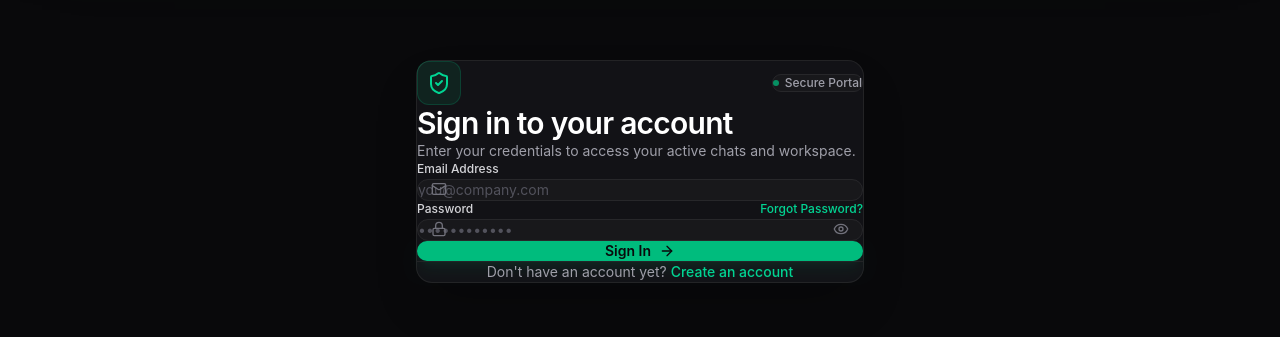
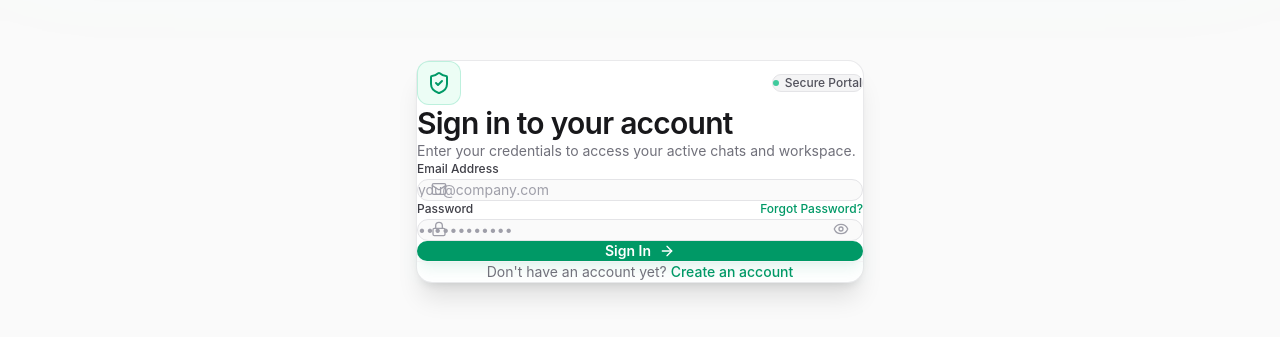
Before and after one commit to Rajiv808/RB-CHAT, a React (Vite) app in the folder client/: page /login in a window 1280 px wide. Shown: the part 229-566 px from the top of the page. Built offline with nearby package versions, Linux system fonts and the light colour scheme; no server answers.

Commit message:
Update server debug

```diff
--- a/client/src/pages/Login.jsx
+++ b/client/src/pages/Login.jsx
@@ -25,9 +25,9 @@ const Login = () => {
 
       toast.success("Welcome back! Loading your chats...", {
         style: {
-          background: "#18181b",
-          color: "#fff",
-          border: "1px solid #27272a",
+          background: "#ffffff",
+          color: "#18181b",
+          border: "1px solid #e4e4e7",
         },
       });
 
@@ -38,9 +38,9 @@ const Login = () => {
       if (message.toLowerCase().includes("verify")) {
         toast.error("Please verify your email first.", {
           style: {
-            background: "#18181b",
-            color: "#f87171",
-            border: "1px solid #7f1d1d",
+            background: "#ffffff",
+            color: "#dc2626",
+            border: "1px solid #fecaca",
           },
         });
 
@@ -55,9 +55,9 @@ const Login = () => {
 
       toast.error(message || "Invalid email or password", {
         style: {
-          background: "#18181b",
-          color: "#f87171",
-          border: "1px solid #7f1d1d",
+          background: "#ffffff",
+          color: "#dc2626",
+          border: "1px solid #fecaca",
         },
       });
     }
@@ -69,21 +69,21 @@ const Login = () => {
   };
 
   return (
-    <div className="min-h-screen w-full flex items-center justify-center bg-[#09090b] relative overflow-hidden px-4 sm:px-6 lg:px-8 py-8 sm:py-12 font-sans text-zinc-100 antialiased selection:bg-emerald-500 selection:text-zinc-950">
+    <div className="min-h-screen w-full flex items-center justify-center bg-zinc-50 relative overflow-hidden px-4 sm:px-6 lg:px-8 py-8 sm:py-12 font-sans text-zinc-900 antialiased selection:bg-emerald-500 selection:text-white">
 
       {/* Subtle Minimalist Gradients */}
-      <div className="pointer-events-none absolute top-0 left-1/2 -translate-x-1/2 w-full max-w-7xl h-[400px] bg-gradient-to-b from-emerald-500/5 via-transparent to-transparent blur-3xl" />
+      <div className="pointer-events-none absolute top-0 left-1/2 -translate-x-1/2 w-full max-w-7xl h-[400px] bg-gradient-to-b from-emerald-500/10 via-transparent to-transparent blur-3xl" />
 
       {/* Clean Minimal Card */}
-      <div className="w-full max-w-md bg-[#121216] border border-zinc-800/80 rounded-2xl p-8 sm:p-10 shadow-2xl relative z-10 transition-all duration-300">
+      <div className="w-full max-w-md bg-white border border-zinc-200/80 rounded-2xl p-8 sm:p-10 shadow-xl relative z-10 transition-all duration-300">
 
         {/* Top Header Badge & Logo */}
         <div className="flex items-center justify-between mb-8">
-          <div className="inline-flex items-center justify-center w-11 h-11 rounded-xl bg-emerald-500/10 border border-emerald-500/20 text-emerald-400">
+          <div className="inline-flex items-center justify-center w-11 h-11 rounded-xl bg-emerald-50 border border-emerald-500/20 text-emerald-600">
             <ShieldCheck className="w-6 h-6" />
           </div>
 
-          <div className="inline-flex items-center gap-1.5 px-3 py-1 rounded-full bg-zinc-900 border border-zinc-800 text-zinc-400 text-xs font-medium">
+          <div className="inline-flex items-center gap-1.5 px-3 py-1 rounded-full bg-zinc-100 border border-zinc-200 text-zinc-600 text-xs font-medium">
             <span className="w-1.5 h-1.5 rounded-full bg-emerald-500 animate-pulse" />
             <span>Secure Portal</span>
           </div>
@@ -91,10 +91,10 @@ const Login = () => {
 
         {/* Hero Header */}
         <div className="text-left mb-8">
-          <h1 className="text-2xl sm:text-3xl font-semibold tracking-tight text-white mb-2">
+          <h1 className="text-2xl sm:text-3xl font-semibold tracking-tight text-zinc-900 mb-2">
             Sign in to your account
           </h1>
-          <p className="text-sm text-zinc-400 font-normal">
+          <p className="text-sm text-zinc-500 font-normal">
             Enter your credentials to access your active chats and workspace.
           </p>
         </div>
@@ -104,20 +104,20 @@ const Login = () => {
 
           {/* Email Input */}
           <div>
-            <label className="block text-xs font-medium text-zinc-300 mb-2">
+            <label className="block text-xs font-medium text-zinc-700 mb-2">
               Email Address
             </label>
             <div className="relative group">
-              <Mail className="absolute left-3.5 top-1/2 -translate-y-1/2 w-4 h-4 text-zinc-500 group-focus-within:text-emerald-400 transition-colors pointer-events-none" />
+              <Mail className="absolute left-3.5 top-1/2 -translate-y-1/2 w-4 h-4 text-zinc-400 group-focus-within:text-emerald-600 transition-colors pointer-events-none" />
               <input
                 type="email"
                 placeholder="you@company.com"
                 autoComplete="email"
-                className={`w-full bg-[#18181b] border ${
+                className={`w-full bg-zinc-50 border ${
                   errors.email
                     ? "border-rose-500 focus:ring-rose-500/20"
-                    : "border-zinc-800 focus:border-emerald-500 focus:ring-emerald-500/10"
-                } rounded-xl py-3 pl-11 pr-4 text-zinc-100 placeholder-zinc-600 text-sm focus:outline-none focus:ring-2 transition-all duration-200`}
+                    : "border-zinc-200 focus:border-emerald-500 focus:ring-emerald-500/10"
+                } rounded-xl py-3 pl-11 pr-4 text-zinc-900 placeholder-zinc-400 text-sm focus:outline-none focus:ring-2 transition-all duration-200`}
                 {...register("email", {
                   required: "Email is required",
                   pattern: {
@@ -128,35 +128,35 @@ const Login = () => {
               />
             </div>
             {errors.email && (
-              <p className="text-xs text-rose-400 font-medium mt-1.5">{errors.email.message}</p>
+              <p className="text-xs text-rose-500 font-medium mt-1.5">{errors.email.message}</p>
             )}
           </div>
 
           {/* Password Input */}
           <div>
             <div className="flex justify-between items-center mb-2">
-              <label className="text-xs font-medium text-zinc-300">
+              <label className="text-xs font-medium text-zinc-700">
                 Password
               </label>
               <button
                 type="button"
                 onClick={handleForgotPassword}
-                className="text-xs font-medium text-emerald-400 hover:text-emerald-300 transition-colors focus:outline-none"
+                className="text-xs font-medium text-emerald-600 hover:text-emerald-500 transition-colors focus:outline-none"
               >
                 Forgot Password?
               </button>
             </div>
             <div className="relative group">
-              <Lock className="absolute left-3.5 top-1/2 -translate-y-1/2 w-4 h-4 text-zinc-500 group-focus-within:text-emerald-400 transition-colors pointer-events-none" />
+              <Lock className="absolute left-3.5 top-1/2 -translate-y-1/2 w-4 h-4 text-zinc-400 group-focus-within:text-emerald-600 transition-colors pointer-events-none" />
               <input
                 type={showPassword ? "text" : "password"}
                 placeholder="••••••••••••"
                 autoComplete="current-password"
-                className={`w-full bg-[#18181b] border ${
+                className={`w-full bg-zinc-50 border ${
                   errors.password
                     ? "border-rose-500 focus:ring-rose-500/20"
-                    : "border-zinc-800 focus:border-emerald-500 focus:ring-emerald-500/10"
-                } rounded-xl py-3 pl-11 pr-11 text-zinc-100 placeholder-zinc-600 text-sm focus:outline-none focus:ring-2 transition-all duration-200`}
+                    : "border-zinc-200 focus:border-emerald-500 focus:ring-emerald-500/10"
+                } rounded-xl py-3 pl-11 pr-11 text-zinc-900 placeholder-zinc-400 text-sm focus:outline-none focus:ring-2 transition-all duration-200`}
                 {...register("password", {
                   required: "Password is required",
                 })}
@@ -164,14 +164,14 @@ const Login = () => {
               <button
                 type="button"
                 onClick={() => setShowPassword(!showPassword)}
-                className="absolute right-3.5 top-1/2 -translate-y-1/2 text-zinc-500 hover:text-zinc-300 transition-colors p-1"
+                className="absolute right-3.5 top-1/2 -translate-y-1/2 text-zinc-400 hover:text-zinc-600 transition-colors p-1"
                 aria-label={showPassword ? "Hide password" : "Show password"}
               >
                 {showPassword ? <EyeOff className="w-4 h-4" /> : <Eye className="w-4 h-4" />}
               </button>
             </div>
             {errors.password && (
-              <p className="text-xs text-rose-400 font-medium mt-1.5">{errors.password.message}</p>
+              <p className="text-xs text-rose-500 font-medium mt-1.5">{errors.password.message}</p>
             )}
           </div>
 
@@ -179,10 +179,10 @@ const Login = () => {
           <button
             type="submit"
             disabled={isSubmitting}
-            className="w-full mt-2 py-3 px-4 bg-emerald-500 hover:bg-emerald-400 text-zinc-950 font-semibold text-sm rounded-xl shadow-lg shadow-emerald-500/10 active:scale-[0.99] transition-all duration-200 disabled:opacity-50 disabled:cursor-not-allowed flex items-center justify-center gap-2 group cursor-pointer"
+            className="w-full mt-2 py-3 px-4 bg-emerald-600 hover:bg-emerald-500 text-white font-semibold text-sm rounded-xl shadow-lg shadow-emerald-600/10 active:scale-[0.99] transition-all duration-200 disabled:opacity-50 disabled:cursor-not-allowed flex items-center justify-center gap-2 group cursor-pointer"
           >
             {isSubmitting ? (
-              <div className="w-5 h-5 border-2 border-zinc-950/30 border-t-zinc-950 rounded-full animate-spin" />
+              <div className="w-5 h-5 border-2 border-white/30 border-t-white rounded-full animate-spin" />
             ) : (
               <>
                 <span>Sign In</span>
@@ -193,12 +193,12 @@ const Login = () => {
         </form>
 
         {/* Footer Link */}
-        <div className="mt-8 text-center border-t border-zinc-800/80 pt-6">
-          <p className="text-sm text-zinc-400">
+        <div className="mt-8 text-center border-t border-zinc-100 pt-6">
+          <p className="text-sm text-zinc-500">
             Don't have an account yet?{" "}
             <Link
               to="/register"
-              className="font-medium text-emerald-400 hover:text-emerald-300 transition-colors ml-1"
+              className="font-medium text-emerald-600 hover:text-emerald-500 transition-colors ml-1"
             >
               Create an account
             </Link>
--- a/client/src/pages/Register.jsx
+++ b/client/src/pages/Register.jsx
@@ -30,9 +30,9 @@ const Register = () => {
     if (!formData.name || !formData.email || !formData.password) {
       return toast.error("Please fill all fields", {
         style: {
-          background: "#18181b",
-          color: "#f87171",
-          border: "1px solid #7f1d1d",
+          background: "#ffffff",
+          color: "#dc2626",
+          border: "1px solid #fecaca",
         },
       });
     }
@@ -40,9 +40,9 @@ const Register = () => {
     if (formData.password.length < 6) {
       return toast.error("Password must be at least 6 characters", {
         style: {
-          background: "#18181b",
-          color: "#f87171",
-          border: "1px solid #7f1d1d",
+          background: "#ffffff",
+          color: "#dc2626",
+          border: "1px solid #fecaca",
         },
       });
     }
@@ -54,9 +54,9 @@ const Register = () => {
 
       toast.success("Account created successfully!", {
         style: {
-          background: "#18181b",
-          color: "#fff",
-          border: "1px solid #27272a",
+          background: "#ffffff",
+          color: "#18181b",
+          border: "1px solid #e4e4e7",
         },
       });
 
@@ -68,9 +68,9 @@ const Register = () => {
         err?.response?.data?.message || "Registration failed",
         {
           style: {
-            background: "#18181b",
-            color: "#f87171",
-            border: "1px solid #7f1d1d",
+            background: "#ffffff",
+            color: "#dc2626",
+            border: "1px solid #fecaca",
           },
         }
       );
@@ -80,21 +80,21 @@ const Register = () => {
   };
 
   return (
-    <div className="min-h-screen w-full flex items-center justify-center bg-[#09090b] relative overflow-hidden px-4 sm:px-6 lg:px-8 py-8 sm:py-12 font-sans text-zinc-100 antialiased selection:bg-emerald-500 selection:text-zinc-950">
+    <div className="min-h-screen w-full flex items-center justify-center bg-zinc-50 relative overflow-hidden px-4 sm:px-6 lg:px-8 py-8 sm:py-12 font-sans text-zinc-900 antialiased selection:bg-emerald-500 selection:text-white">
 
       {/* Subtle Minimalist Gradients */}
-      <div className="pointer-events-none absolute top-0 left-1/2 -translate-x-1/2 w-full max-w-7xl h-[400px] bg-gradient-to-b from-emerald-500/5 via-transparent to-transparent blur-3xl" />
+      <div className="pointer-events-none absolute top-0 left-1/2 -translate-x-1/2 w-full max-w-7xl h-[400px] bg-gradient-to-b from-emerald-500/10 via-transparent to-transparent blur-3xl" />
 
       {/* Clean Minimal Card */}
-      <div className="w-full max-w-md bg-[#121216] border border-zinc-800/80 rounded-2xl p-8 sm:p-10 shadow-2xl relative z-10 transition-all duration-300">
+      <div className="w-full max-w-md bg-white border border-zinc-200/80 rounded-2xl p-8 sm:p-10 shadow-xl relative z-10 transition-all duration-300">
 
         {/* Top Header Badge & Logo */}
         <div className="flex items-center justify-between mb-8">
-          <div className="inline-flex items-center justify-center w-11 h-11 rounded-xl bg-emerald-500/10 border border-emerald-500/20 text-emerald-400">
+          <div className="inline-flex items-center justify-center w-11 h-11 rounded-xl bg-emerald-50 border border-emerald-500/20 text-emerald-600">
             <ShieldCheck className="w-6 h-6" />
           </div>
 
-          <div className="inline-flex items-center gap-1.5 px-3 py-1 rounded-full bg-zinc-900 border border-zinc-800 text-zinc-400 text-xs font-medium">
+          <div className="inline-flex items-center gap-1.5 px-3 py-1 rounded-full bg-zinc-100 border border-zinc-200 text-zinc-600 text-xs font-medium">
             <span className="w-1.5 h-1.5 rounded-full bg-emerald-500 animate-pulse" />
             <span>Secure Portal</span>
           </div>
@@ -102,10 +102,10 @@ const Register = () => {
 
         {/* Hero Header */}
         <div className="text-left mb-8">
-          <h1 className="text-2xl sm:text-3xl font-semibold tracking-tight text-white mb-2">
+          <h1 className="text-2xl sm:text-3xl font-semibold tracking-tight text-zinc-900 mb-2">
             Create Account
           </h1>
-          <p className="text-sm text-zinc-400 font-normal">
+          <p className="text-sm text-zinc-500 font-normal">
             Join and start chatting instantly.
           </p>
         </div>
@@ -115,59 +115,59 @@ const Register = () => {
 
           {/* Full Name Input */}
           <div>
-            <label className="block text-xs font-medium text-zinc-300 mb-2">
+            <label className="block text-xs font-medium text-zinc-700 mb-2">
               Full Name
             </label>
             <div className="relative group">
-              <User className="absolute left-3.5 top-1/2 -translate-y-1/2 w-4 h-4 text-zinc-500 group-focus-within:text-emerald-400 transition-colors pointer-events-none" />
+              <User className="absolute left-3.5 top-1/2 -translate-y-1/2 w-4 h-4 text-zinc-400 group-focus-within:text-emerald-600 transition-colors pointer-events-none" />
               <input
                 type="text"
                 name="name"
                 value={formData.name}
                 onChange={handleChange}
                 placeholder="Rajiv Burman"
-                className="w-full bg-[#18181b] border border-zinc-800 focus:border-emerald-500 focus:ring-emerald-500/10 rounded-xl py-3 pl-11 pr-4 text-zinc-100 placeholder-zinc-600 text-sm focus:outline-none focus:ring-2 transition-all duration-200"
+                className="w-full bg-zinc-50 border border-zinc-200 focus:border-emerald-500 focus:ring-emerald-500/10 rounded-xl py-3 pl-11 pr-4 text-zinc-900 placeholder-zinc-400 text-sm focus:outline-none focus:ring-2 transition-all duration-200"
               />
             </div>
           </div>
 
           {/* Email Input */}
           <div>
-            <label className="block text-xs font-medium text-zinc-300 mb-2">
+            <label className="block text-xs font-medium text-zinc-700 mb-2">
               Email
             </label>
             <div className="relative group">
-              <Mail className="absolute left-3.5 top-1/2 -translate-y-1/2 w-4 h-4 text-zinc-500 group-focus-within:text-emerald-400 transition-colors pointer-events-none" />
+              <Mail className="absolute left-3.5 top-1/2 -translate-y-1/2 w-4 h-4 text-zinc-400 group-focus-within:text-emerald-600 transition-colors pointer-events-none" />
               <input
                 type="email"
                 name="email"
                 value={formData.email}
                 onChange={handleChange}
                 placeholder="you@example.com"
-                className="w-full bg-[#18181b] border border-zinc-800 focus:border-emerald-500 focus:ring-emerald-500/10 rounded-xl py-3 pl-11 pr-4 text-zinc-100 placeholder-zinc-600 text-sm focus:outline-none focus:ring-2 transition-all duration-200"
+                className="w-full bg-zinc-50 border border-zinc-200 focus:border-emerald-500 focus:ring-emerald-500/10 rounded-xl py-3 pl-11 pr-4 text-zinc-900 placeholder-zinc-400 text-sm focus:outline-none focus:ring-2 transition-all duration-200"
               />
             </div>
           </div>
 
           {/* Password Input */}
           <div>
-            <label className="block text-xs font-medium text-zinc-300 mb-2">
+            <label className="block text-xs font-medium text-zinc-700 mb-2">
               Password
             </label>
             <div className="relative group">
-              <Lock className="absolute left-3.5 top-1/2 -translate-y-1/2 w-4 h-4 text-zinc-500 group-focus-within:text-emerald-400 transition-colors pointer-events-none" />
+              <Lock className="absolute left-3.5 top-1/2 -translate-y-1/2 w-4 h-4 text-zinc-400 group-focus-within:text-emerald-600 transition-colors pointer-events-none" />
               <input
                 type={showPassword ? "text" : "password"}
                 name="password"
                 value={formData.password}
                 onChange={handleChange}
                 placeholder="••••••••"
-                className="w-full bg-[#18181b] border border-zinc-800 focus:border-emerald-500 focus:ring-emerald-500/10 rounded-xl py-3 pl-11 pr-11 text-zinc-100 placeholder-zinc-600 text-sm focus:outline-none focus:ring-2 transition-all duration-200"
+                className="w-full bg-zinc-50 border border-zinc-200 focus:border-emerald-500 focus:ring-emerald-500/10 rounded-xl py-3 pl-11 pr-11 text-zinc-900 placeholder-zinc-400 text-sm focus:outline-none focus:ring-2 transition-all duration-200"
               />
               <button
                 type="button"
                 onClick={() => setShowPassword(!showPassword)}
-                className="absolute right-3.5 top-1/2 -translate-y-1/2 text-zinc-500 hover:text-zinc-300 transition-colors p-1"
+                className="absolute right-3.5 top-1/2 -translate-y-1/2 text-zinc-400 hover:text-zinc-600 transition-colors p-1"
                 aria-label={showPassword ? "Hide password" : "Show password"}
               >
                 {showPassword ? <EyeOff className="w-4 h-4" /> : <Eye className="w-4 h-4" />}
@@ -179,7 +179,7 @@ const Register = () => {
           <button
             type="submit"
             disabled={loading}
-            className="w-full mt-2 py-3 px-4 bg-emerald-500 hover:bg-emerald-400 text-zinc-950 font-semibold text-sm rounded-xl shadow-lg shadow-emerald-500/10 active:scale-[0.99] transition-all duration-200 disabled:opacity-50 disabled:cursor-not-allowed flex items-center justify-center gap-2 group cursor-pointer"
+            className="w-full mt-2 py-3 px-4 bg-emerald-600 hover:bg-emerald-500 text-white font-semibold text-sm rounded-xl shadow-lg shadow-emerald-600/10 active:scale-[0.99] transition-all duration-200 disabled:opacity-50 disabled:cursor-not-allowed flex items-center justify-center gap-2 group cursor-pointer"
           >
             {loading ? (
               <>
@@ -196,12 +196,12 @@ const Register = () => {
         </form>
 
         {/* Footer Link */}
-        <div className="mt-8 text-center border-t border-zinc-800/80 pt-6">
-          <p className="text-sm text-zinc-400">
+        <div className="mt-8 text-center border-t border-zinc-100 pt-6">
+          <p className="text-sm text-zinc-500">
             Already have an account?{" "}
             <Link
               to="/login"
-              className="font-medium text-emerald-400 hover:text-emerald-300 transition-colors ml-1"
+              className="font-medium text-emerald-600 hover:text-emerald-500 transition-colors ml-1"
             >
               Sign In
             </Link>
```
